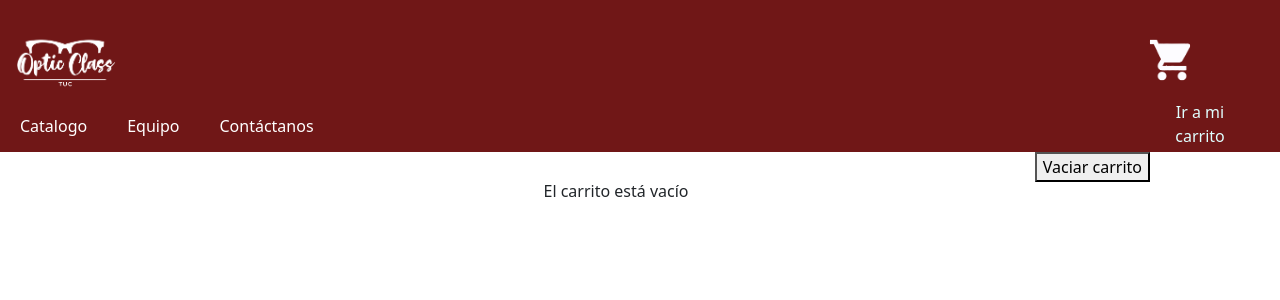
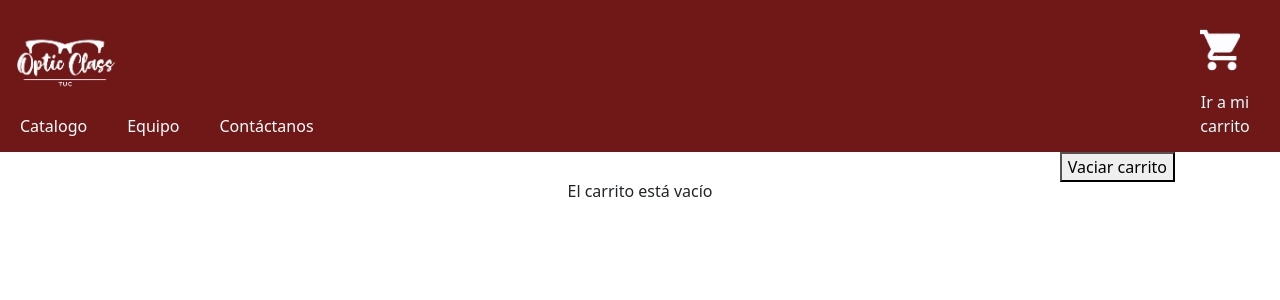
Before and after one commit to alesalguero91/gaffas, an Angular app: page /cart in a window 1280 px wide. Shown: the top 300 px of the page. Built offline with nearby package versions, Linux system fonts and the light colour scheme; what ngx-pagination would draw is missing.

Commit message:
arregralr logo

```diff
--- a/src/app/Components/header/header.component.css
+++ b/src/app/Components/header/header.component.css
@@ -22,12 +22,12 @@ ul{
 */
 .cart{
   float: right;
-  margin-top: 10px;
-  margin-right: 30px;
+  margin-top: 5px;
+  margin-right: 5px;
 }
 
 .carrito{
-  width: 50px;
+  width: 20px;
   margin-top: 20px;
   margin-right: 20px;
   text-align: center;
```
